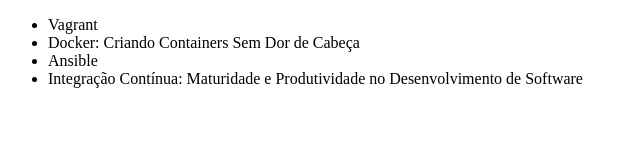
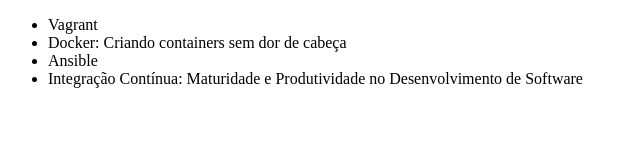
Before and after one commit to barbaralves/alura-git, a plain HTML site: page index.html in a window 1280 px wide. Shown: the full height of the page, 0-640 px from the left. Drawn offline with Linux system fonts and the light colour scheme.

Commit message:
Corrigindo nome do curso de Docker

```diff
--- a/index.html
+++ b/index.html
@@ -7,7 +7,7 @@
 <body>
     <ul>
         <li>Vagrant</li>
-        <li>Docker: Criando Containers Sem Dor de Cabeça</li>
+        <li>Docker: Criando containers sem dor de cabeça</li>
         <li>Ansible</li>
         <li>Integração Contínua: Maturidade e Produtividade no Desenvolvimento de Software</li>
     </ul>
```
